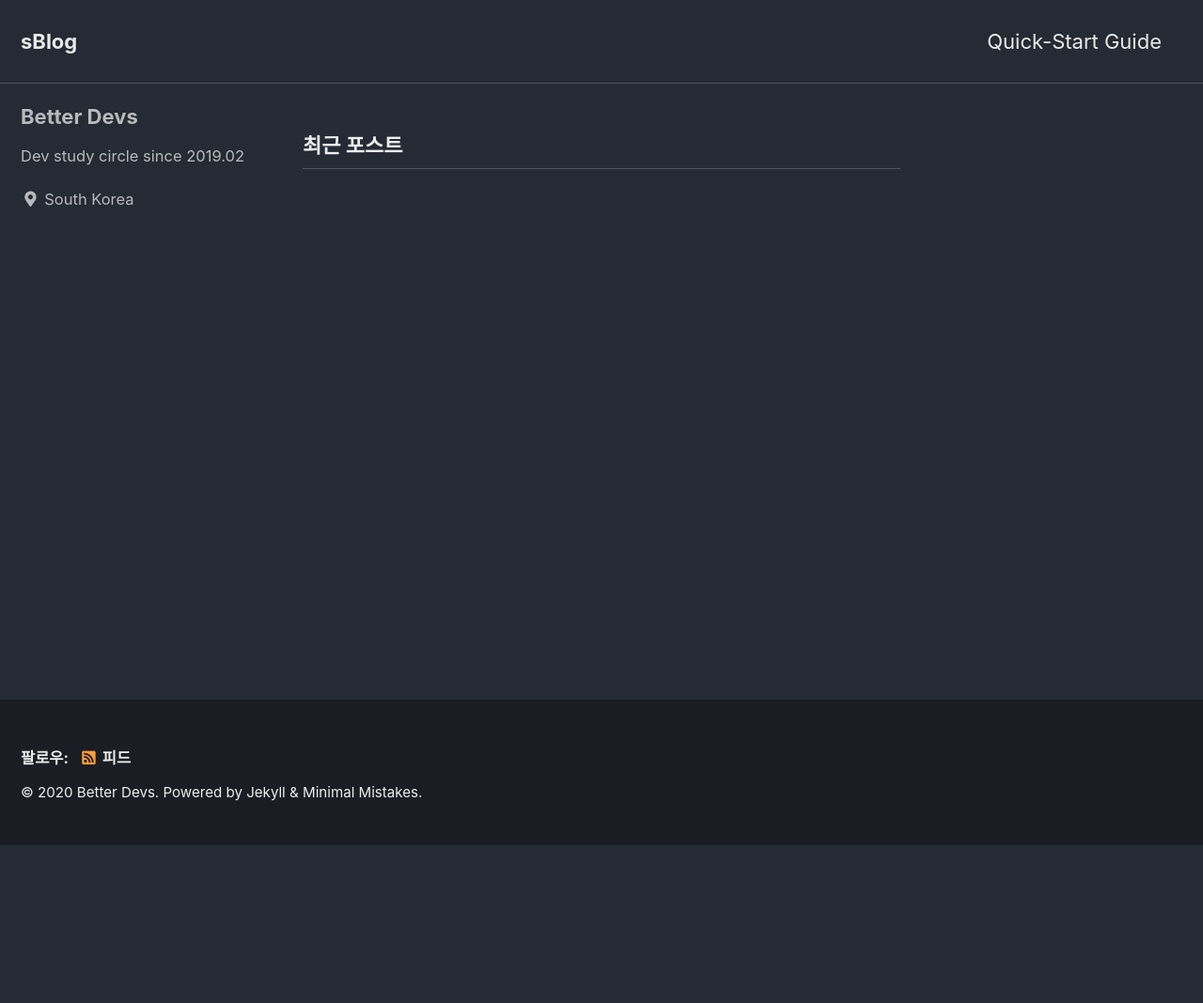
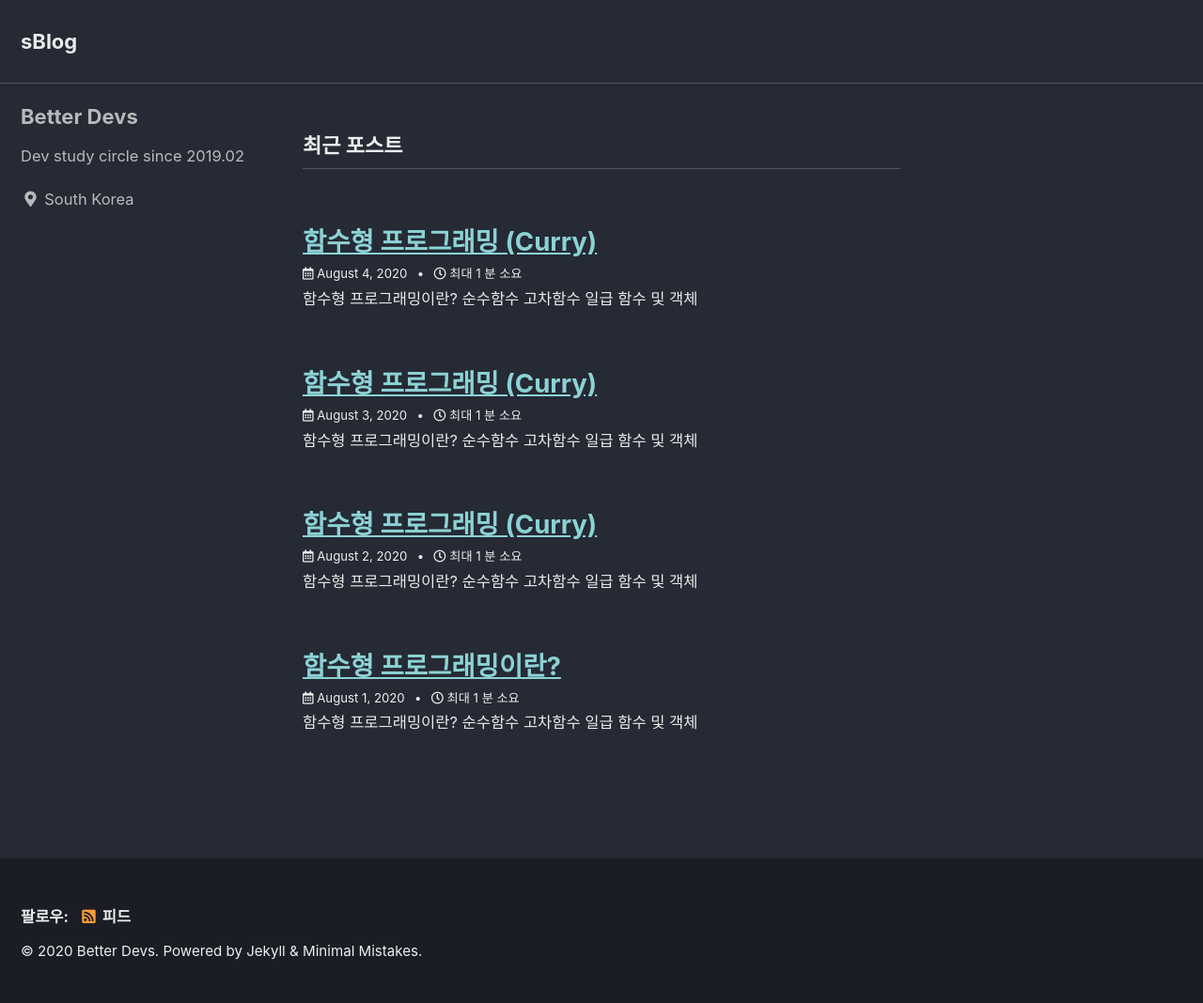
Before and after one commit to betterdevstomorrow/betterdevstomorrow.github.com, a Jekyll site: the page built from index.html, in a window 1280 px wide. Shown: the whole page at 94% size. Built offline with Jekyll 4.4.1, drawn with Linux system fonts in a browser that asks for light colours; cached includes are drawn as plain includes; the list of posts is cut into pages by our own code; before the commit the page ends 900 px from its top, so only the background shows below that.

Commit message:
feat: post 추가

```diff
--- a/_config.yml
+++ b/_config.yml
@@ -27,7 +27,7 @@ repository               : "betterdevstomorrow" # GitHub username/repo-name e.g.
 teaser                   : # path of fallback teaser image, e.g. "/assets/images/500x300.png"
 logo                     : # path of logo image to display in the masthead, e.g. "/assets/images/88x88.png"
 masthead_title           : # overrides the website title displayed in the masthead, use " " for no title
-# breadcrumbs            : false # true, false (default)
+breadcrumbs              : true # true, false (default)
 words_per_minute         : 200
 comments:
   provider               : # false (default), "disqus", "discourse", "facebook", "staticman", "staticman_v2", "utterances", "custom"
--- /dev/null
+++ b/_posts/2020-08-01-functional-programming.md
@@ -0,0 +1,14 @@
+---
+title: "함수형 프로그래밍이란?"
+categories:
+  - Functional Programming
+tags:
+---
+## 함수형 프로그래밍이란?
+- 순수함수
+- 고차함수
+- 일급 함수 및 객체
+
+## 왜 사용하는데?
+
+## OOP vs FP vs Procedure
--- /dev/null
+++ b/_posts/2020-08-02-functional-programming-functor.md
@@ -0,0 +1,14 @@
+---
+title: "함수형 프로그래밍 (Curry)"
+categories:
+  - Functional Programming
+tags:
+---
+## 함수형 프로그래밍이란?
+- 순수함수
+- 고차함수
+- 일급 함수 및 객체
+
+## 왜 사용하는데?
+
+## OOP vs FP vs Procedure
--- /dev/null
+++ b/_posts/2020-08-03-functional-programming-curry.md
@@ -0,0 +1,14 @@
+---
+title: "함수형 프로그래밍 (Curry)"
+categories:
+  - Functional Programming
+tags:
+---
+## 함수형 프로그래밍이란?
+- 순수함수
+- 고차함수
+- 일급 함수 및 객체
+
+## 왜 사용하는데?
+
+## OOP vs FP vs Procedure
--- /dev/null
+++ b/_posts/2020-08-04-functional-programming-monad.md
@@ -0,0 +1,14 @@
+---
+title: "함수형 프로그래밍 (Curry)"
+categories:
+  - Functional Programming
+tags:
+---
+## 함수형 프로그래밍이란?
+- 순수함수
+- 고차함수
+- 일급 함수 및 객체
+
+## 왜 사용하는데?
+
+## OOP vs FP vs Procedure
--- a/docs/_config.yml
+++ b/docs/_config.yml
@@ -197,7 +197,7 @@ collections:
 defaults:
   # _posts
   - scope:
-      path: ""
+      path: "_posts"
       type: posts
     values:
       layout: single
```
Also changed, not shown: _data/navigation.yml (+4 -4 lines).
